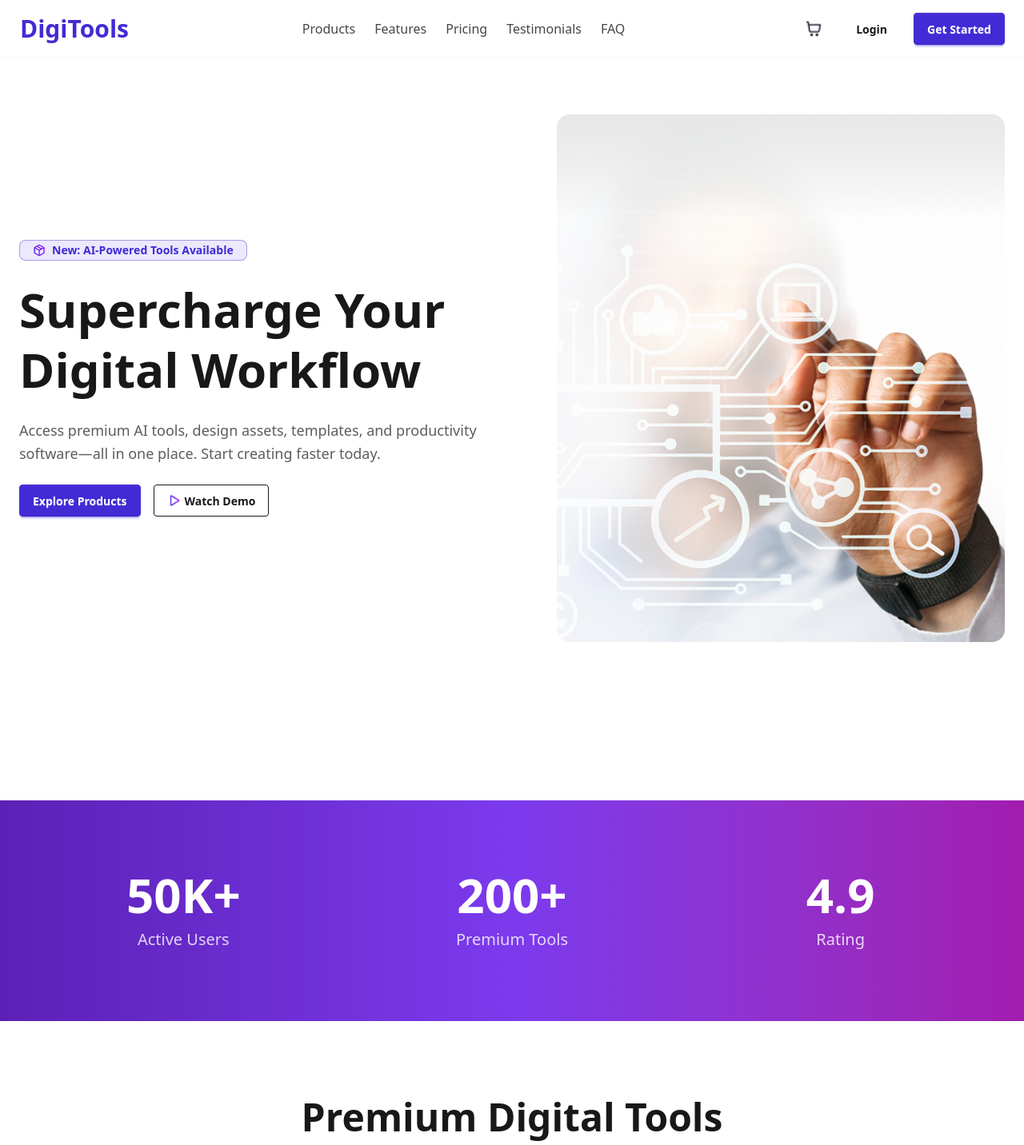
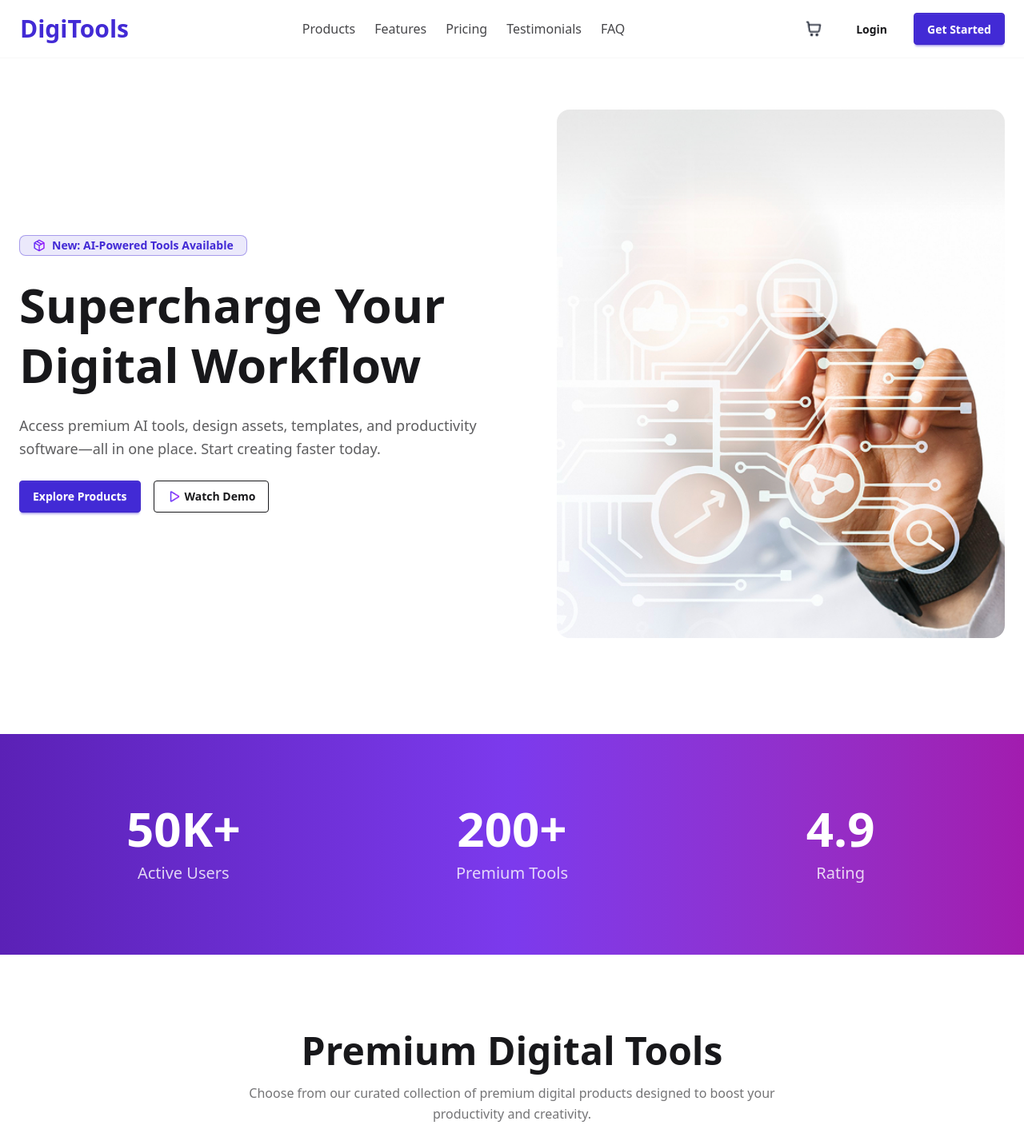
Before and after one commit to SAJNUS/Programming-Hero-Assignment-6, a React (Vite) app: page /#/ in a window 1280 px wide. Shown: the top 1432 px of the page at 80% size. Built offline with nearby package versions, Linux system fonts and the light colour scheme.

Commit message:
fine tune spacing between hero and stats section

```diff
--- a/src/components/Hero.jsx
+++ b/src/components/Hero.jsx
@@ -4,8 +4,8 @@ import bannerImage from '../../assets/icons/banner.png'
 
 function Hero() {
   return (
-    <section className="min-h-screen bg-base-100">
-      <div className="container mx-auto flex min-h-screen items-center px-6 py-16">
+    <section className="min-h-[85vh] bg-base-100">
+      <div className="container mx-auto flex min-h-[85vh] items-center px-6 py-16">
         <div className="grid items-center gap-10 md:grid-cols-2">
           <div className="space-y-6">
             <div className="badge badge-outline border-primary/40 bg-primary/10 px-4 py-3 text-sm font-semibold text-primary">
--- a/src/components/Stats.jsx
+++ b/src/components/Stats.jsx
@@ -6,7 +6,7 @@ const stats = [
 
 function Stats() {
   return (
-    <section className="mt-24 w-full bg-gradient-to-r from-[#5B21B6] via-[#7C3AED] to-[#A21CAF] py-12 md:mt-32 md:py-16">
+    <section className="mt-14 w-full bg-gradient-to-r from-[#5B21B6] via-[#7C3AED] to-[#A21CAF] py-12 md:py-16">
       <div className="container mx-auto px-6">
         <div className="grid grid-cols-1 md:grid-cols-3">
           {stats.map((item) => (
```
